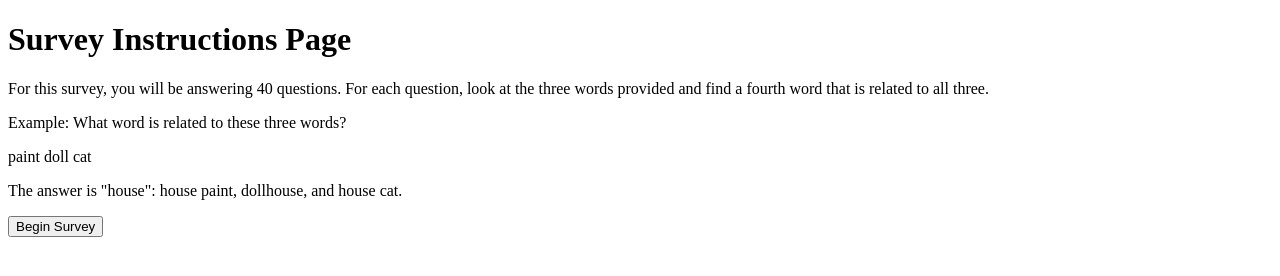
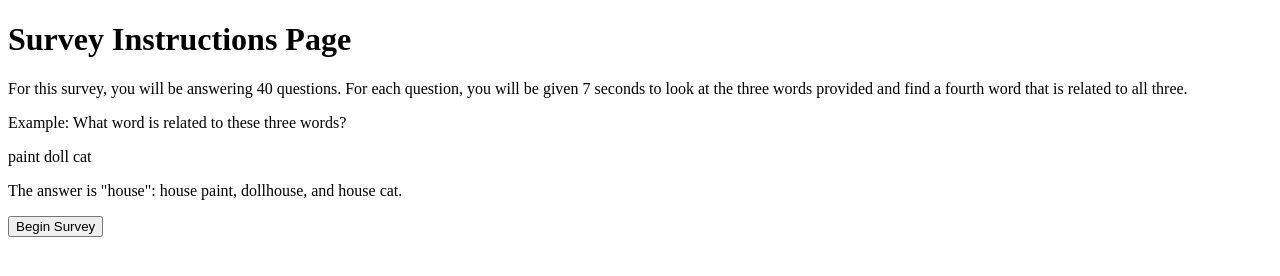
Before and after one commit to jzhang4/creativity-browsing-survey, a website: page surveypage.html in a window 1280 px wide. Drawn offline with nearby package versions, Linux system fonts and the light colour scheme; some packages are replaced by stand-ins of ours.

Commit message:
modified instructions

```diff
--- a/begin_survey.html
+++ b/begin_survey.html
@@ -1,6 +1,6 @@
 <div>
       <h1>Survey Instructions Page</h1>
-      <p>For this survey, you will be answering 40 questions. For each question, look at the three words provided and find a fourth word that is related to all three.</p>
+      <p>For this survey, you will be answering 40 questions. For each question, you will be given 7 seconds to look at the three words provided and find a fourth word that is related to all three.</p>
       <p>Example: What word is related to these three words?</p>
 
       <p>paint doll cat </p>
```
